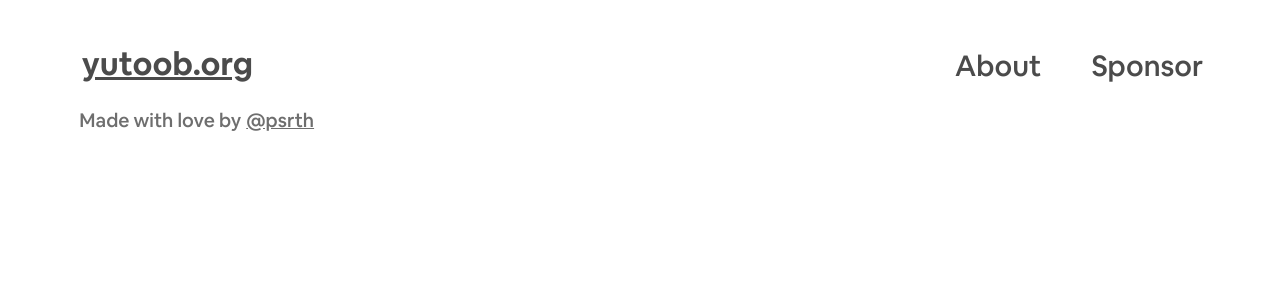
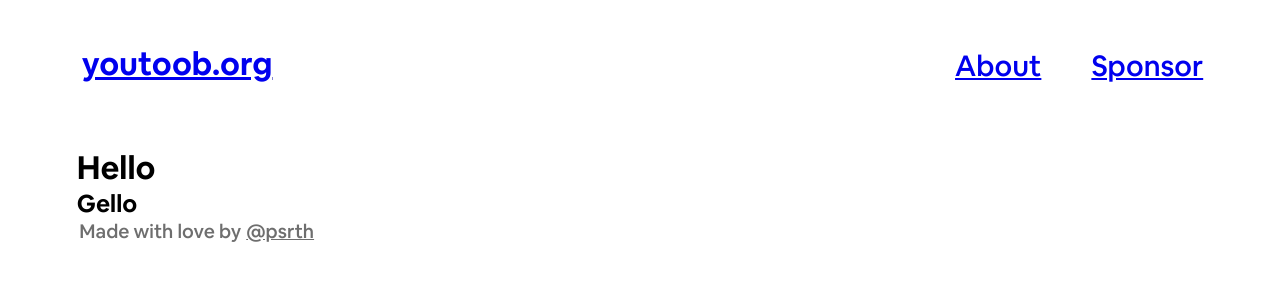
Before and after one commit to psrth/yutoob, a React (Create React App) app: page / in a window 1280 px wide. Shown: the top 300 px of the page. Built offline with nearby package versions, Linux system fonts and the light colour scheme.

Commit message:
add: react-router

```diff
--- a/package.json
+++ b/package.json
@@ -7,9 +7,9 @@
     "@testing-library/jest-dom": "^5.11.4",
     "@testing-library/react": "^11.1.0",
     "@testing-library/user-event": "^12.1.10",
-    "babel-loader": "^8.2.2",
     "react": "^17.0.1",
     "react-dom": "^17.0.1",
+    "react-router-dom": "^5.2.0",
     "react-scripts": "4.0.3",
     "styled-components": "^5.2.1",
     "web-vitals": "^1.0.1"
--- a/src/App.js
+++ b/src/App.js
@@ -1,16 +1,18 @@
+import React from 'react'
+
+// import styles
 import './App.css';
+
+// import components
 import Navbar from './components/Navbar/Navbar'
 import Footer from './components/Footer/Footer'
 import Hero from './components/Hero/Hero'
 
-function App() {
+export default function App() {
   return (
     <div className="App">
       <Navbar />
       <Footer />
-      <Hero />
     </div>
   );
 }
-
-export default App;
--- a/src/components/Hero/Hero.js
+++ b/src/components/Hero/Hero.js
@@ -5,8 +5,8 @@ const Hero = () => {
     return(
         <HeroContainer>
             <HeroTextSection>
-                <HeroTitle></HeroTitle>
-                <HeroSubTitle></HeroSubTitle>
+                <HeroTitle>Hello</HeroTitle>
+                <HeroSubTitle>Gello</HeroSubTitle>
                 <HeroSearch></HeroSearch>
             </HeroTextSection>
             <HeroImage></HeroImage>
--- a/src/components/Hero/HeroElements.js
+++ b/src/components/Hero/HeroElements.js
@@ -8,10 +8,9 @@ export const HeroContainer = styled.div`
     margin-right: 6%;
     margin-top: 3%;
     backround: #0233f0;
-    height: 800px;
 `
 export const HeroTextSection = styled.div``
 export const HeroImage = styled.div``
-export const HeroTitle = styled.div``
-export const HeroSubTitle = styled.div``
+export const HeroTitle = styled.h1``
+export const HeroSubTitle = styled.h2``
 export const HeroSearch = styled.div``
--- a/src/components/Navbar/Navbar.js
+++ b/src/components/Navbar/Navbar.js
@@ -1,22 +1,57 @@
 import React from 'react'
 import { Nav, NavLogo, NavMenu, NavItem, NavLink } from './NavElements'
 
+// import react dependencies
+import {
+    BrowserRouter as Router,
+    Switch,
+    Route,
+    Link
+  } from 'react-router-dom'
+
+import Yutoob from '../Yutoob/Yutoob.js'
+
 const Navbar = () => {
     return(
-        <div>
+        <Router>
             <Nav>
-                <NavLogo>yutoob.org</NavLogo>
+                <NavLogo>
+                    <Link to="/">youtoob.org</Link>
+                </NavLogo>
                 <NavMenu>
                     <NavItem>
-                        <NavLink>About</NavLink>
+                        <NavLink>
+                            <Link to="/about">About</Link>
+                        </NavLink>
                     </NavItem>
                     <NavItem>
-                        <NavLink>Sponsor</NavLink>
+                        <NavLink>
+                            <Link to="/sponsor">Sponsor</Link>
+                        </NavLink>
                     </NavItem>
                 </NavMenu>
             </Nav>
-        </div>
+
+            <Switch>
+                <Route path="/about">
+                    <About />
+                </Route>
+                <Route path="/sponsor">
+                    <Sponsor />
+                </Route>
+                <Route path="/">
+                    <Yutoob />
+                </Route>
+            </Switch>
+        </Router>
     )
 }
 
+function About(){
+    return( <h2> About Page</h2> )
+}
+function Sponsor(){
+    return( <h2> Sponsor Page</h2> )
+}
+
 export default Navbar;
--- /dev/null
+++ b/src/components/Yutoob/Yutoob.js
@@ -0,0 +1,10 @@
+import React from 'react'
+import Hero from '../Hero/Hero.js'
+
+const Yutoob = () => {
+    return(
+        <Hero/ >
+    )
+}
+
+export default Yutoob;
--- a/src/index.css
+++ /dev/null
@@ -1,13 +0,0 @@
-body {
-  margin: 0;
-  font-family: -apple-system, BlinkMacSystemFont, 'Segoe UI', 'Roboto', 'Oxygen',
-    'Ubuntu', 'Cantarell', 'Fira Sans', 'Droid Sans', 'Helvetica Neue',
-    sans-serif;
-  -webkit-font-smoothing: antialiased;
-  -moz-osx-font-smoothing: grayscale;
-}
-
-code {
-  font-family: source-code-pro, Menlo, Monaco, Consolas, 'Courier New',
-    monospace;
-}
```
Also changed, not shown: public/robots.txt (deleted), src/pages/index.js (deleted), src/pages/search.js (deleted), src/pages/video.js (deleted), 1 other file (tests, documents, lock files or other folders).
